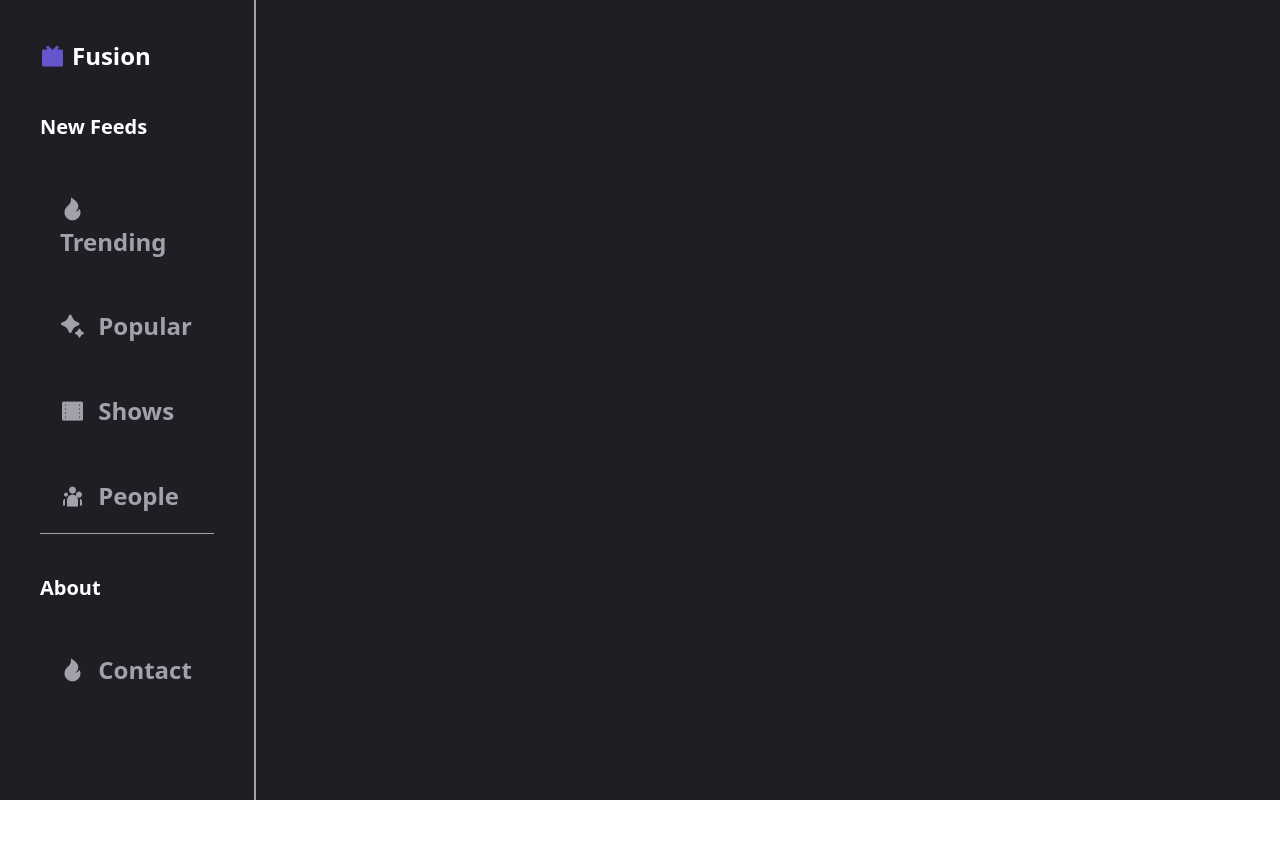
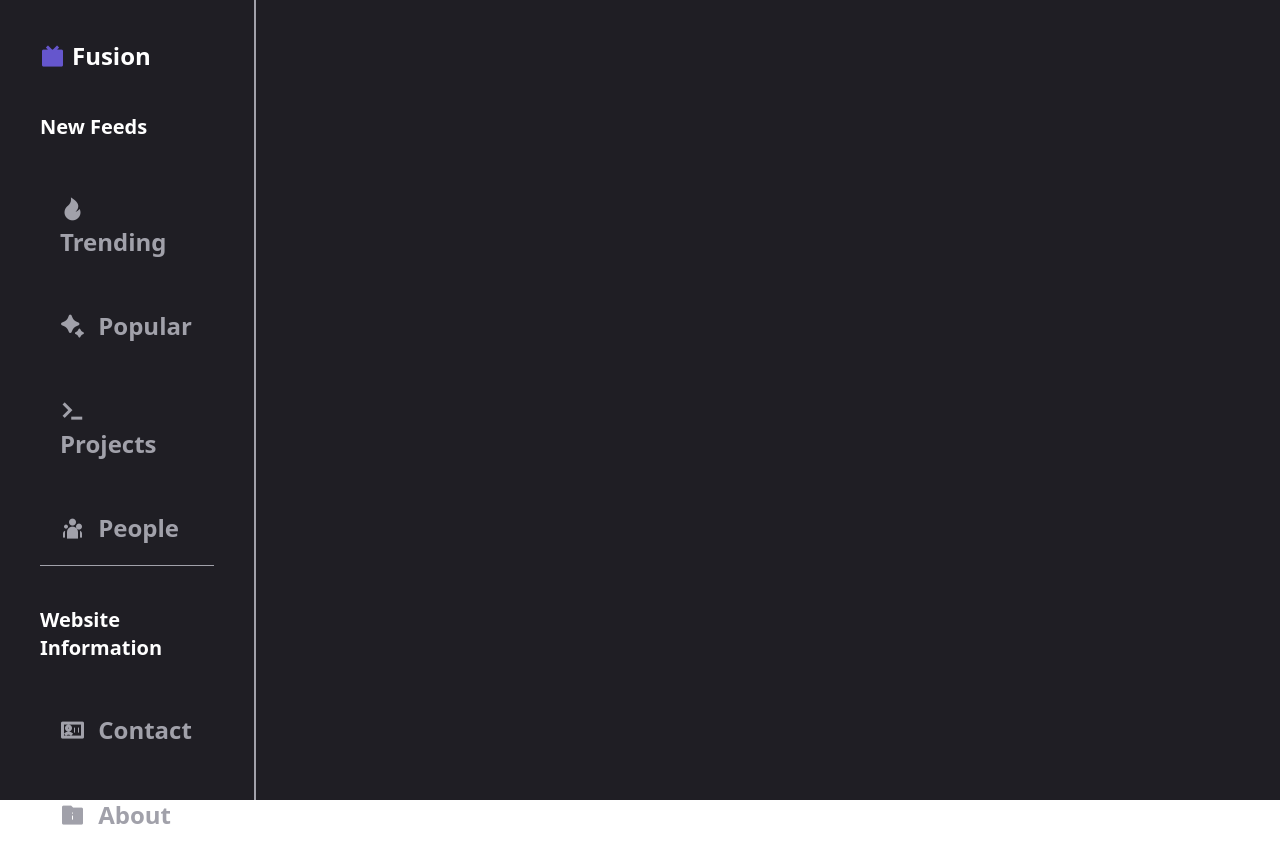
Before and after one commit to vrutansh/Fusion, a React (Vite) app: page / in a window 1280 px wide. Before the commit the page ends 800 px from the top, so only its background shows below. Built offline with nearby package versions, Linux system fonts and the light colour scheme; the HTML template or start-up script is replaced by a standard one.

Commit message:
sidenav done

```diff
--- a/src/components/templates/SideNav.jsx
+++ b/src/components/templates/SideNav.jsx
@@ -4,7 +4,7 @@ import { Link } from 'react-router-dom'
 const SideNav = () => {
   return (
 
-        <div className='w-[20%] h-full border-r-2 border-zinc-400 p-10'>
+     <div className='w-[20%] h-full border-r-2 border-zinc-400 p-10'>
             <h1 className='font-bold'>
                 <i class="text-[#6556CD] ri-tv-fill text-2xl mr-2"></i>
                 <span className='text-2xl text-white'>Fusion</span>
@@ -22,7 +22,7 @@ const SideNav = () => {
                     </Link>
 
                 <Link className='hover:bg-[#6556CD] hover:text-white rounded-xl p-5 duration-300'>
-                <i class="ri-film-fill mr-2"></i> Shows
+                <i class="ri-terminal-fill mr-2"></i> Projects
                 </Link>
 
                 <Link className='hover:bg-[#6556CD] hover:text-white rounded-xl p-5 duration-300'>
@@ -36,14 +36,18 @@ const SideNav = () => {
 
 
             <nav className='flex flex-col text-zinc-400 font-semibold text-2xl gap-3'>
-                <h1 className='text-white font-semibold text-xl mt-10 mb-5'>About</h1>
+                <h1 className='text-white font-semibold text-xl mt-10 mb-5'>Website Information</h1>
 
                 <Link className='hover:bg-[#6556CD] hover:text-white rounded-xl p-5 duration-300'>
-                    <i class="ri-fire-fill mr-2"></i> Contact
+                <i class="ri-pass-pending-line mr-2"></i> Contact
+                </Link>
+
+                <Link className='hover:bg-[#6556CD] hover:text-white rounded-xl p-5 duration-300'>
+                <i class="ri-folder-info-fill mr-2"></i> About
                 </Link>
 
             </nav>
-        </div>
+       </div>
 
   )
 }
```
